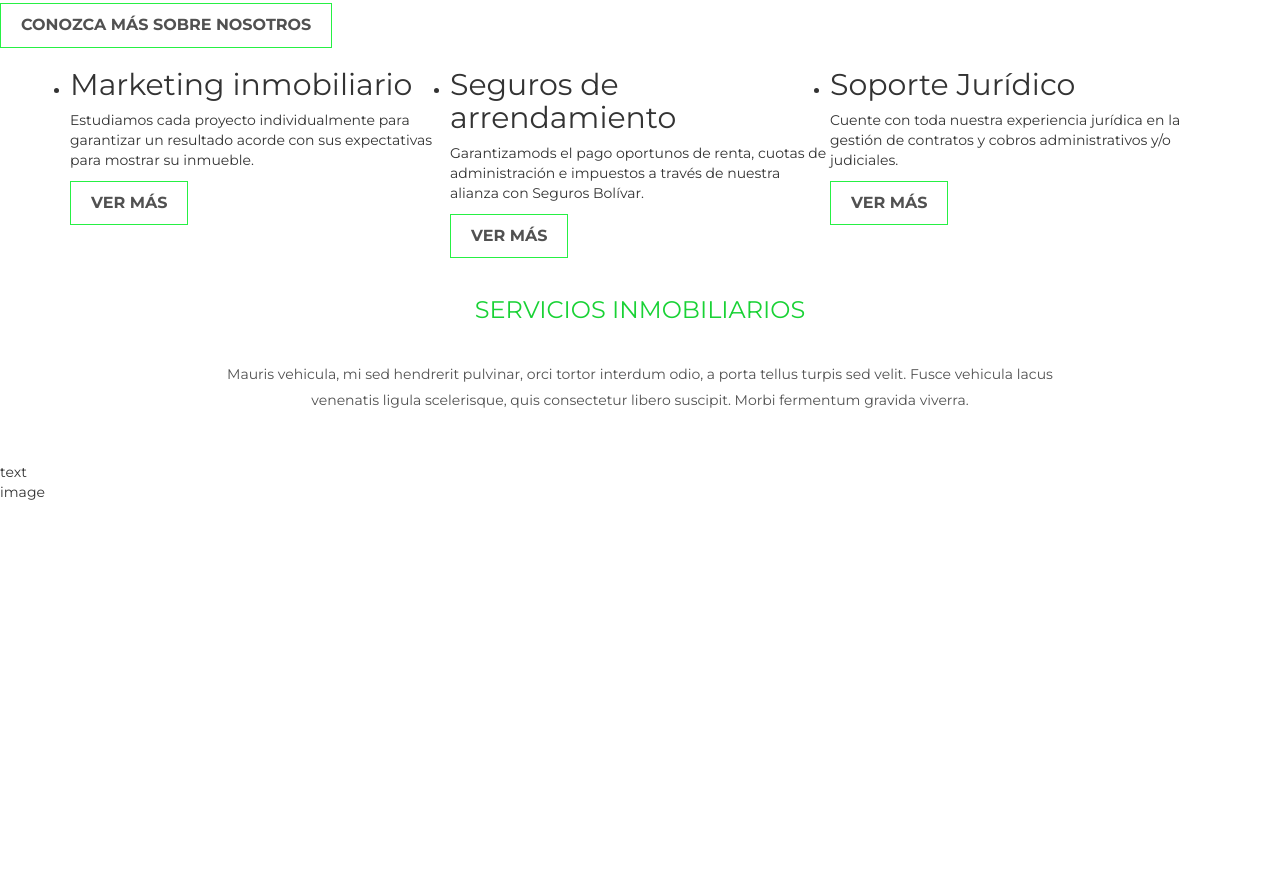
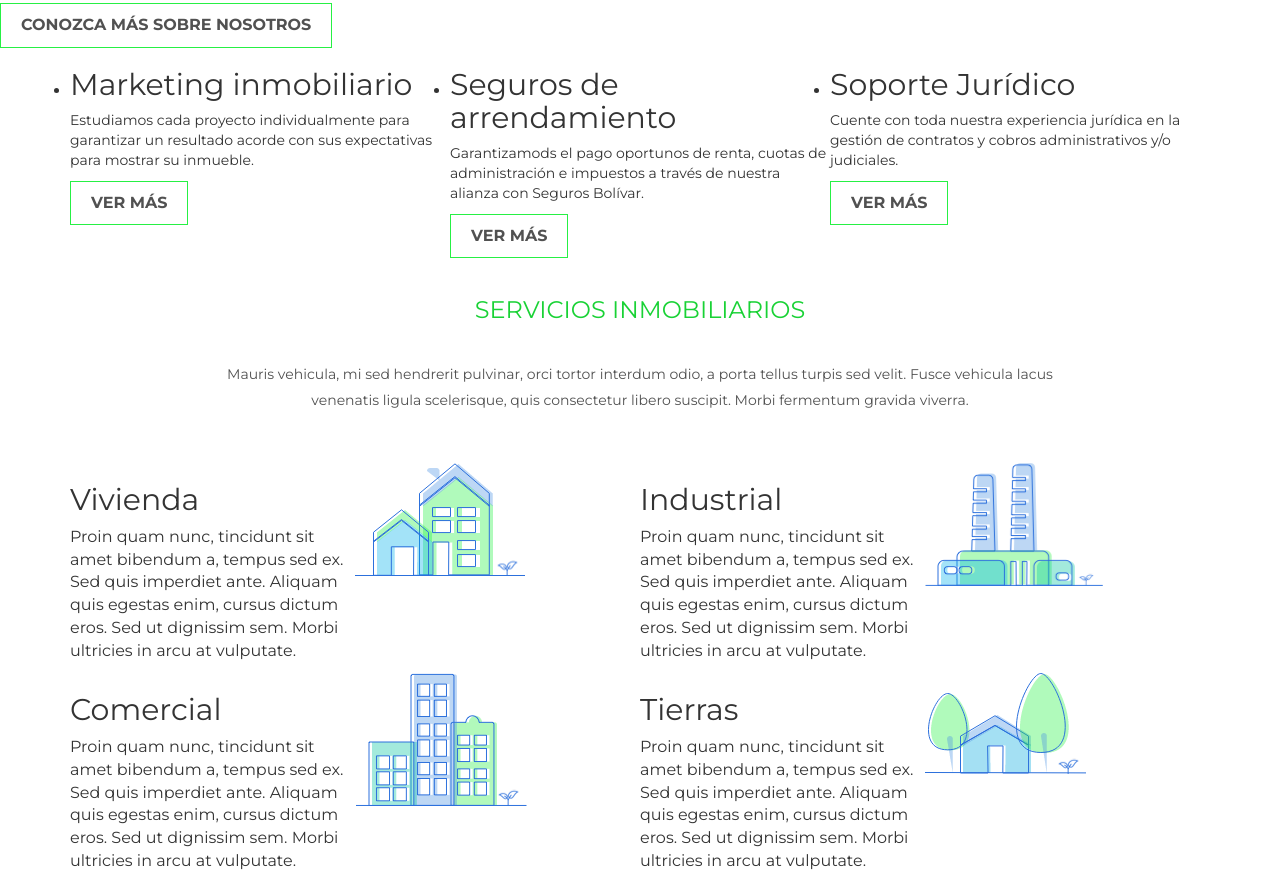
Before and after one commit to jucaro85/fonnegragerlein, a plain HTML site: page fe-dev/index.html in a window 1280 px wide. Shown: the part 2606-3489 px from the top of the page. Before the commit the page ends 3109 px from the top, so only its background shows below. Drawn offline with nearby package versions, Linux system fonts and the light colour scheme.

Commit message:
update home services

```diff
--- a/fe-dev/index.html
+++ b/fe-dev/index.html
@@ -365,11 +365,57 @@
             </div>
          </div>
 
-         <div class="clearfix">
-            <div class="m-1-half s-1 parts">
-               <article class="clearfix">
-                  <div class="m-1-half s-1-half xs-1">text</div>
-                  <div class="m-1-half s-1-half xs-1">image</div>
+         <div class="container clearfix">
+            <div class="m-1-half s-1 parts fg-services-item">
+               <article class="clearfix inlineParts">
+                  <div class="m-1-half s-1-half xs-1 parts">
+                     <h2>Vivienda</h2>
+                     <div class="fg-services-itemDesc">
+                        <p>Proin quam nunc, tincidunt sit amet bibendum a, tempus sed ex. Sed quis imperdiet ante. Aliquam quis egestas enim, cursus dictum eros. Sed ut dignissim sem. Morbi ultricies in arcu at vulputate.</p>
+                     </div>
+                  </div>
+                  <div class="m-1-half s-1-half xs-1 parts">
+                     <img src="media/fg-service01.png" alt="Vivienda">
+                  </div>
+               </article>
+            </div>
+            <div class="m-1-half s-1 parts fg-services-item">
+               <article class="clearfix inlineParts">
+                  <div class="m-1-half s-1-half xs-1 parts">
+                     <h2>Industrial</h2>
+                     <div class="fg-services-itemDesc">
+                        <p>Proin quam nunc, tincidunt sit amet bibendum a, tempus sed ex. Sed quis imperdiet ante. Aliquam quis egestas enim, cursus dictum eros. Sed ut dignissim sem. Morbi ultricies in arcu at vulputate.</p>
+                     </div>
+                  </div>
+                  <div class="m-1-half s-1-half xs-1 parts">
+                     <img src="media/fg-service02.png" alt="Industrial">
+                  </div>
+               </article>
+            </div>
+            <div class="m-1-half s-1 parts fg-services-item">
+               <article class="clearfix inlineParts">
+                  <div class="m-1-half s-1-half xs-1 parts">
+                     <h2>Comercial</h2>
+                     <div class="fg-services-itemDesc">
+                        <p>Proin quam nunc, tincidunt sit amet bibendum a, tempus sed ex. Sed quis imperdiet ante. Aliquam quis egestas enim, cursus dictum eros. Sed ut dignissim sem. Morbi ultricies in arcu at vulputate.</p>
+                     </div>
+                  </div>
+                  <div class="m-1-half s-1-half xs-1 parts">
+                     <img src="media/fg-service03.png" alt="Comercial">
+                  </div>
+               </article>
+            </div>
+            <div class="m-1-half s-1 parts fg-services-item">
+               <article class="clearfix inlineParts">
+                  <div class="m-1-half s-1-half xs-1 parts">
+                     <h2>Tierras</h2>
+                     <div class="fg-services-itemDesc">
+                        <p>Proin quam nunc, tincidunt sit amet bibendum a, tempus sed ex. Sed quis imperdiet ante. Aliquam quis egestas enim, cursus dictum eros. Sed ut dignissim sem. Morbi ultricies in arcu at vulputate.</p>
+                     </div>
+                  </div>
+                  <div class="m-1-half s-1-half xs-1 parts">
+                     <img src="media/fg-service04.png" alt="Tierras">
+                  </div>
                </article>
             </div>
          </div>
```
Also changed, not shown: fe-dev/media/fg-service01.png (added), fe-dev/media/fg-service02.png (added), fe-dev/media/fg-service03.png (added), fe-dev/media/fg-service04.png (added), fe-dev/media/samplll.png (added).
